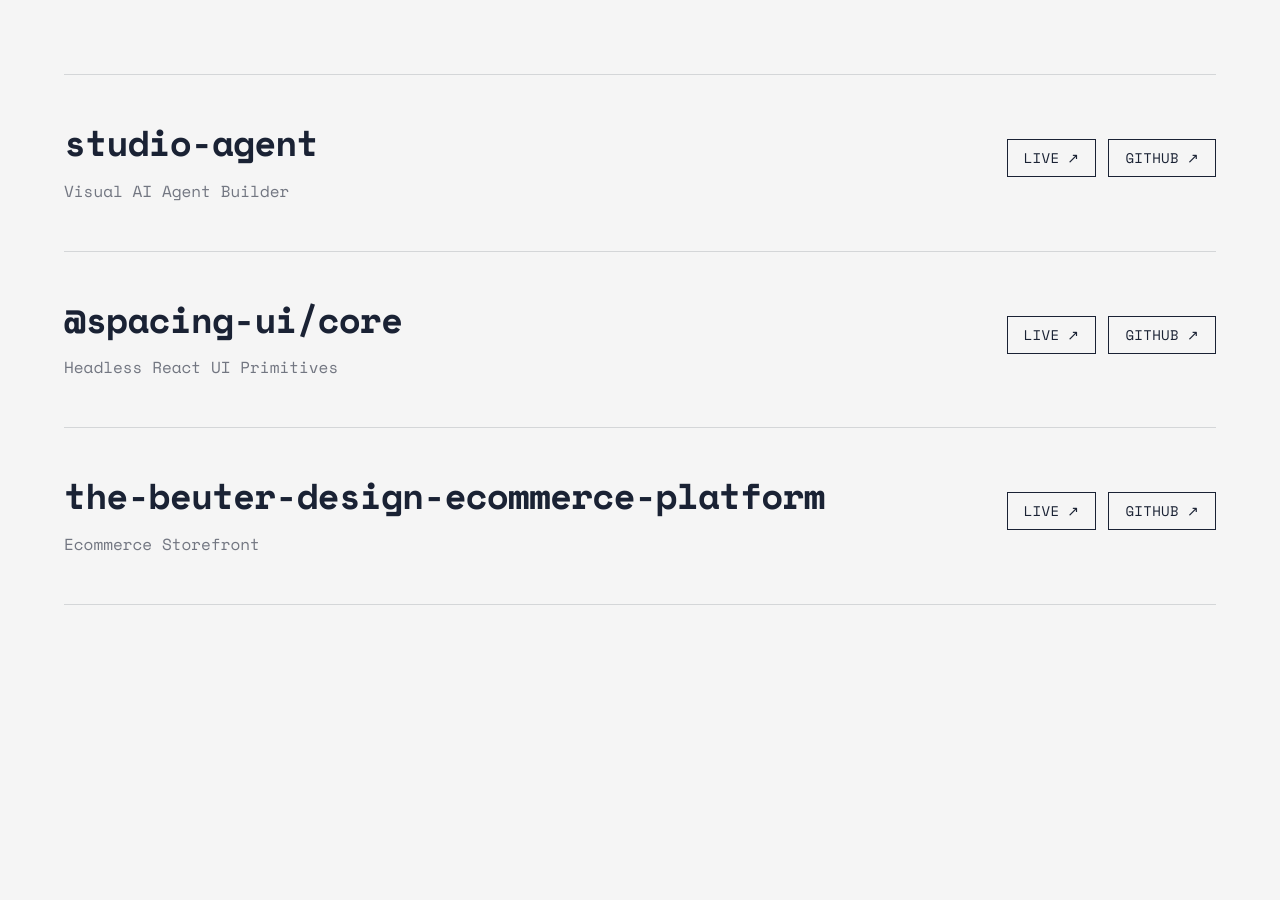
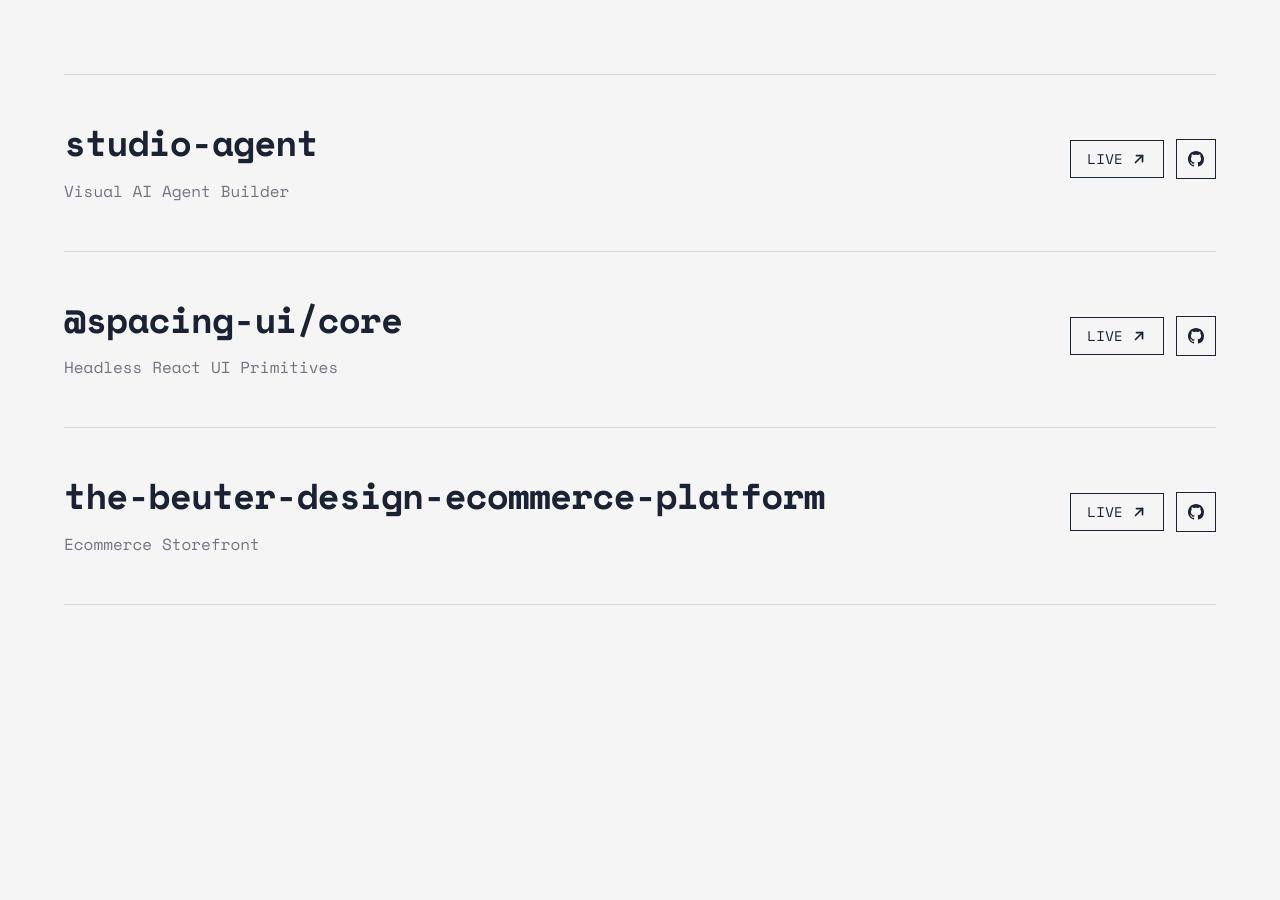
Before and after one commit to nathannewyen/v4, a Next.js app: page / in a window 1280 px wide. Shown: the part 2000-2900 px from the top of the page. Built offline with nearby package versions, Linux system fonts and the light colour scheme; no server answers.

Commit message:
Refine project link buttons: SVG arrow for Live, icon-only GitHub

```diff
--- a/src/components/sections/PersonalProjects.tsx
+++ b/src/components/sections/PersonalProjects.tsx
@@ -2,6 +2,52 @@
 
 import { personalProjects } from "@/data/personal-projects";
 import { useScrollAnimation } from "@/hooks";
+
+const ArrowUpRight = ({ className }: { className?: string }) => (
+  <svg
+    viewBox="0 0 16 16"
+    fill="none"
+    stroke="currentColor"
+    strokeWidth="1.75"
+    strokeLinecap="round"
+    strokeLinejoin="round"
+    aria-hidden="true"
+    className={className}
+  >
+    <path d="M4.5 11.5L11.5 4.5" />
+    <path d="M5.5 4.5H11.5V10.5" />
+  </svg>
+);
+
+const GitHubMark = ({ className }: { className?: string }) => (
+  <svg viewBox="0 0 16 16" fill="currentColor" aria-hidden="true" className={className}>
+    <path d="M8 0C3.58 0 0 3.58 0 8c0 3.54 2.29 6.53 5.47 7.59.4.07.55-.17.55-.38 0-.19-.01-.82-.01-1.49-2.01.37-2.53-.49-2.69-.94-.09-.23-.48-.94-.82-1.13-.28-.15-.68-.52-.01-.53.63-.01 1.08.58 1.23.82.72 1.21 1.87.87 2.33.66.07-.52.28-.87.51-1.07-1.78-.2-3.64-.89-3.64-3.95 0-.87.31-1.59.82-2.15-.08-.2-.36-1.02.08-2.12 0 0 .67-.21 2.2.82.64-.18 1.32-.27 2-.27.68 0 1.36.09 2 .27 1.53-1.04 2.2-.82 2.2-.82.44 1.1.16 1.92.08 2.12.51.56.82 1.27.82 2.15 0 3.07-1.87 3.75-3.65 3.95.29.25.54.73.54 1.48 0 1.07-.01 1.93-.01 2.2 0 .21.15.46.55.38A8.013 8.013 0 0 0 16 8c0-4.42-3.58-8-8-8z" />
+  </svg>
+);
+
+const LiveLink = ({ href }: { href: string }) => (
+  <a
+    href={href}
+    target="_blank"
+    rel="noopener noreferrer"
+    className="inline-flex items-center gap-2 border border-[#1A2234] dark:border-white px-4 py-2 text-sm font-mono uppercase tracking-wide text-[#1A2234] dark:text-white transition-colors hover:bg-[#1A2234] hover:text-white dark:hover:bg-white dark:hover:text-[#1A2234]"
+  >
+    <span>Live</span>
+    <ArrowUpRight className="h-4 w-4" />
+  </a>
+);
+
+const GitHubLink = ({ href }: { href: string }) => (
+  <a
+    href={href}
+    target="_blank"
+    rel="noopener noreferrer"
+    aria-label="View source on GitHub"
+    className="inline-flex h-10 w-10 items-center justify-center border border-[#1A2234] dark:border-white text-[#1A2234] dark:text-white transition-colors hover:bg-[#1A2234] hover:text-white dark:hover:bg-white dark:hover:text-[#1A2234]"
+  >
+    <GitHubMark className="h-4 w-4" />
+  </a>
+);
 
 const PersonalProjects = () => {
   const [sectionRef, isVisible] = useScrollAnimation(0.1);
@@ -38,36 +84,8 @@
                     )}
                   </div>
                   <div className="flex shrink-0 flex-wrap items-center gap-3 md:mt-4">
-                    {project.liveUrl && (
-                      <a
-                        href={project.liveUrl}
-                        target="_blank"
-                        rel="noopener noreferrer"
-                        className="group inline-flex items-center gap-2 border border-[#1A2234] dark:border-white px-4 py-2 text-sm font-mono uppercase tracking-wide text-[#1A2234] dark:text-white transition-colors hover:bg-[#1A2234] hover:text-white dark:hover:bg-white dark:hover:text-[#1A2234]"
-                      >
-                        Live
-                        <span
-                          aria-hidden="true"
-                          className="transition-transform group-hover:-translate-y-0.5 group-hover:translate-x-0.5"
-                        >
-                          ↗
-                        </span>
-                      </a>
-                    )}
-                    <a
-                      href={project.url}
-                      target="_blank"
-                      rel="noopener noreferrer"
-                      className="group inline-flex items-center gap-2 border border-[#1A2234] dark:border-white px-4 py-2 text-sm font-mono uppercase tracking-wide text-[#1A2234] dark:text-white transition-colors hover:bg-[#1A2234] hover:text-white dark:hover:bg-white dark:hover:text-[#1A2234]"
-                    >
-                      GitHub
-                      <span
-                        aria-hidden="true"
-                        className="transition-transform group-hover:-translate-y-0.5 group-hover:translate-x-0.5"
-                      >
-                        ↗
-                      </span>
-                    </a>
+                    {project.liveUrl && <LiveLink href={project.liveUrl} />}
+                    <GitHubLink href={project.url} />
                   </div>
                 </div>
               </li>
```
Also changed, not shown: .claude/settings.local.json.
